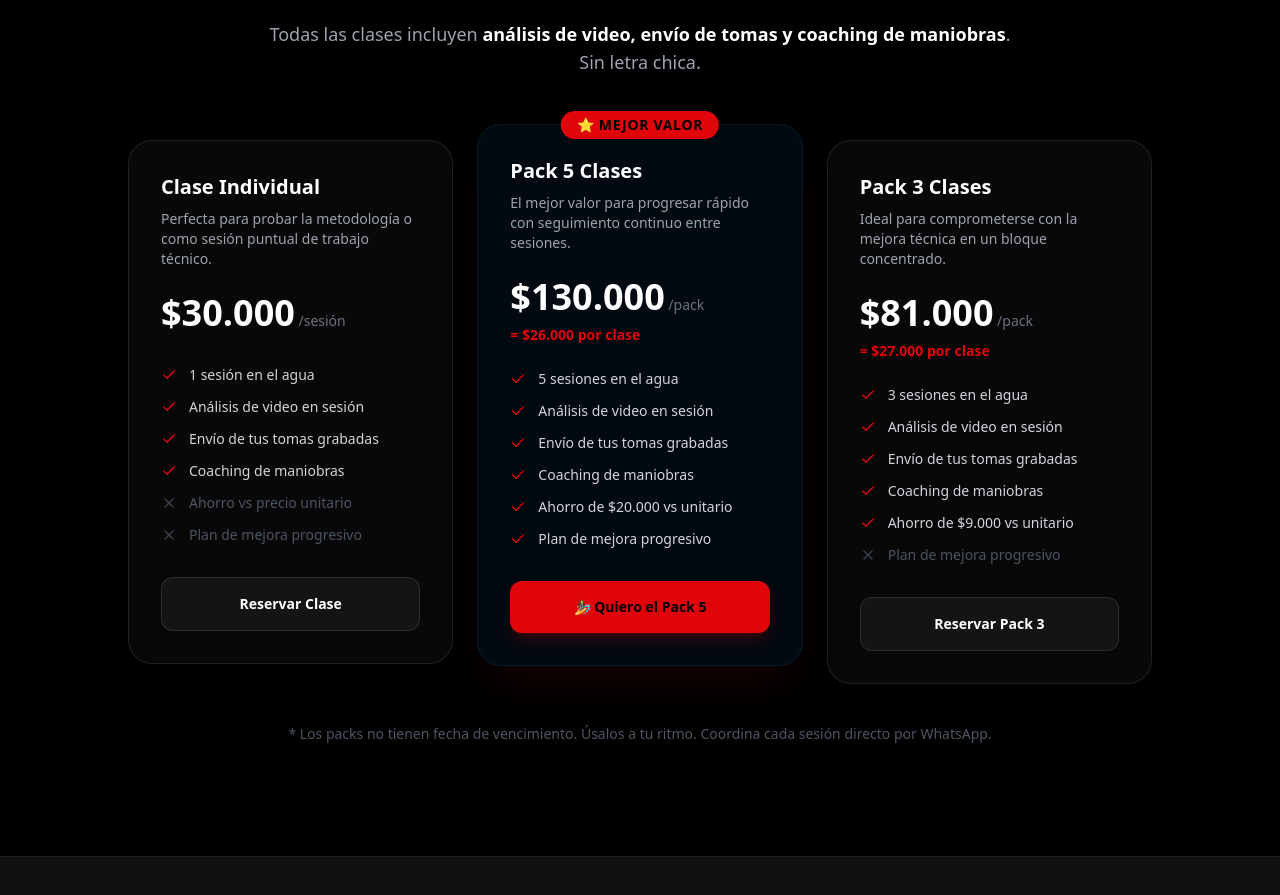
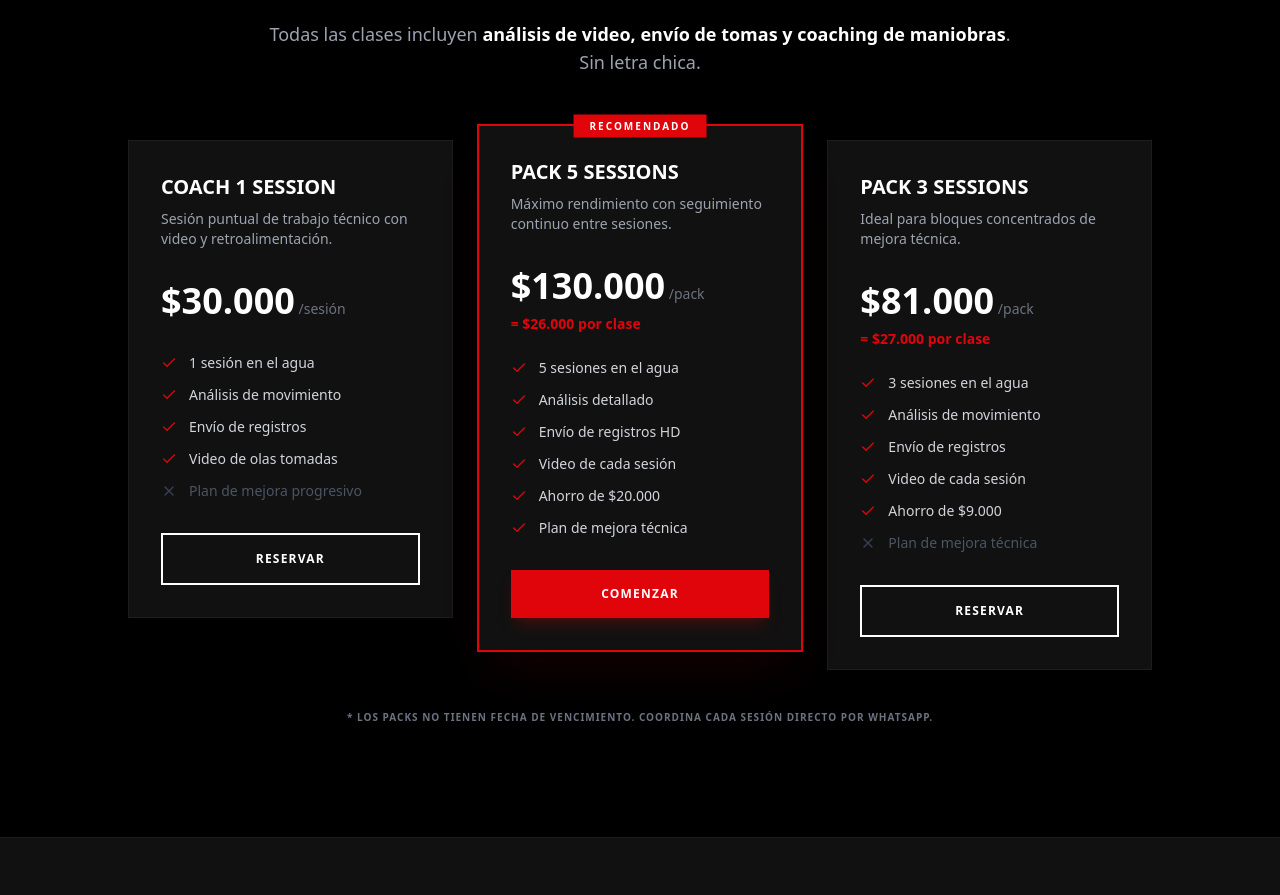
Before and after one commit to bockltda-afk/bock-surf, a Next.js app: page / in a window 1280 px wide. Shown: the part 4652-5547 px from the top of the page. Built offline with nearby package versions, Linux system fonts and the light colour scheme.

Commit message:
design: update color palette with secondary brown and remove remaining emojis

```diff
--- a/components/sections/Pricing.tsx
+++ b/components/sections/Pricing.tsx
@@ -3,54 +3,53 @@ import { formatPrice } from "@/lib/utils";
 
 const plans = [
   {
-    name: "Clase Individual",
+    name: "COACH 1 SESSION",
     price: 30000,
     period: "sesión",
-    description: "Perfecta para probar la metodología o como sesión puntual de trabajo técnico.",
+    description: "Sesión puntual de trabajo técnico con video y retroalimentación.",
     features: [
       { name: "1 sesión en el agua", included: true },
-      { name: "Análisis de video en sesión", included: true },
-      { name: "Envío de tus tomas grabadas", included: true },
-      { name: "Coaching de maniobras", included: true },
-      { name: "Ahorro vs precio unitario", included: false },
+      { name: "Análisis de movimiento", included: true },
+      { name: "Envío de registros", included: true },
+      { name: "Video de olas tomadas", included: true },
       { name: "Plan de mejora progresivo", included: false },
     ],
     isFeatured: false,
-    cta: "Reservar Clase",
+    cta: "Reservar",
   },
   {
-    name: "Pack 5 Clases",
+    name: "PACK 5 SESSIONS",
     price: 130000,
     period: "pack",
     unitPrice: 26000,
-    description: "El mejor valor para progresar rápido con seguimiento continuo entre sesiones.",
+    description: "Máximo rendimiento con seguimiento continuo entre sesiones.",
     features: [
       { name: "5 sesiones en el agua", included: true },
-      { name: "Análisis de video en sesión", included: true },
-      { name: "Envío de tus tomas grabadas", included: true },
-      { name: "Coaching de maniobras", included: true },
-      { name: "Ahorro de $20.000 vs unitario", included: true },
-      { name: "Plan de mejora progresivo", included: true },
+      { name: "Análisis detallado", included: true },
+      { name: "Envío de registros HD", included: true },
+      { name: "Video de cada sesión", included: true },
+      { name: "Ahorro de $20.000", included: true },
+      { name: "Plan de mejora técnica", included: true },
     ],
     isFeatured: true,
-    cta: "🏄 Quiero el Pack 5",
+    cta: "Comenzar",
   },
   {
-    name: "Pack 3 Clases",
+    name: "PACK 3 SESSIONS",
     price: 81000,
     period: "pack",
     unitPrice: 27000,
-    description: "Ideal para comprometerse con la mejora técnica en un bloque concentrado.",
+    description: "Ideal para bloques concentrados de mejora técnica.",
     features: [
       { name: "3 sesiones en el agua", included: true },
-      { name: "Análisis de video en sesión", included: true },
-      { name: "Envío de tus tomas grabadas", included: true },
-      { name: "Coaching de maniobras", included: true },
-      { name: "Ahorro de $9.000 vs unitario", included: true },
-      { name: "Plan de mejora progresivo", included: false },
+      { name: "Análisis de movimiento", included: true },
+      { name: "Envío de registros", included: true },
+      { name: "Video de cada sesión", included: true },
+      { name: "Ahorro de $9.000", included: true },
+      { name: "Plan de mejora técnica", included: false },
     ],
     isFeatured: false,
-    cta: "Reservar Pack 3",
+    cta: "Reservar",
   },
 ];
 
@@ -74,15 +73,15 @@ export default function Pricing() {
           {plans.map((plan, idx) => (
             <div
               key={idx}
-              className={`flex flex-col flex-1 rounded-3xl p-8 ${
+              className={`flex flex-col flex-1 p-8 ${
                 plan.isFeatured
-                  ? "glass border-2 border-accent relative shadow-2xl shadow-accent/10 lg:-translate-y-4"
-                  : "bg-card/50 border border-white/10"
+                  ? "bg-card border-2 border-accent relative shadow-2xl shadow-accent/10 lg:-translate-y-4"
+                  : "bg-card border border-white/5 hover:border-secondary transition-colors"
               }`}
             >
               {plan.isFeatured && (
-                <div className="absolute top-0 left-1/2 -translate-x-1/2 -translate-y-1/2 bg-accent text-background px-4 py-1 rounded-full text-sm font-black uppercase tracking-wider whitespace-nowrap">
-                  ⭐ Mejor Valor
+                <div className="absolute top-0 left-1/2 -translate-x-1/2 -translate-y-1/2 bg-accent text-white px-4 py-1 text-[10px] font-bold uppercase tracking-[0.2em] whitespace-nowrap">
+                  Recomendado
                 </div>
               )}
 
@@ -117,10 +116,10 @@ export default function Pricing() {
 
               <a
                 href="#contacto"
-                className={`w-full text-center py-4 rounded-xl font-bold transition-all text-sm ${
+                className={`w-full text-center py-4 font-bold uppercase tracking-widest transition-all text-xs ${
                   plan.isFeatured
-                    ? "bg-accent hover:bg-accent-hover text-background shadow-lg shadow-accent/20"
-                    : "bg-white/5 hover:bg-white/10 text-white border border-white/10 hover:border-accent/30"
+                    ? "bg-accent hover:bg-accent-hover text-white shadow-lg shadow-accent/20"
+                    : "bg-transparent border-2 border-white hover:bg-white hover:text-black text-white"
                 }`}
               >
                 {plan.cta}
@@ -129,8 +128,8 @@ export default function Pricing() {
           ))}
         </div>
 
-        <p className="text-center text-gray-600 text-sm mt-10">
-          * Los packs no tienen fecha de vencimiento. Úsalos a tu ritmo. Coordina cada sesión directo por WhatsApp.
+        <p className="text-center text-gray-500 text-[10px] uppercase tracking-widest font-bold mt-10">
+          * Los packs no tienen fecha de vencimiento. Coordina cada sesión directo por WhatsApp.
         </p>
       </div>
     </section>
--- a/tailwind.config.ts
+++ b/tailwind.config.ts
@@ -18,6 +18,7 @@ const config: Config = {
           DEFAULT: "#E0040B", // Red Bull Style Red
           hover: "#B90309",
         },
+        secondary: "#4b3621",    // Café tierra/cuero premium
         background: "#000000",   // Pure Black for Volcom style
         foreground: "#FFFFFF",
         card: "#111111",
```
